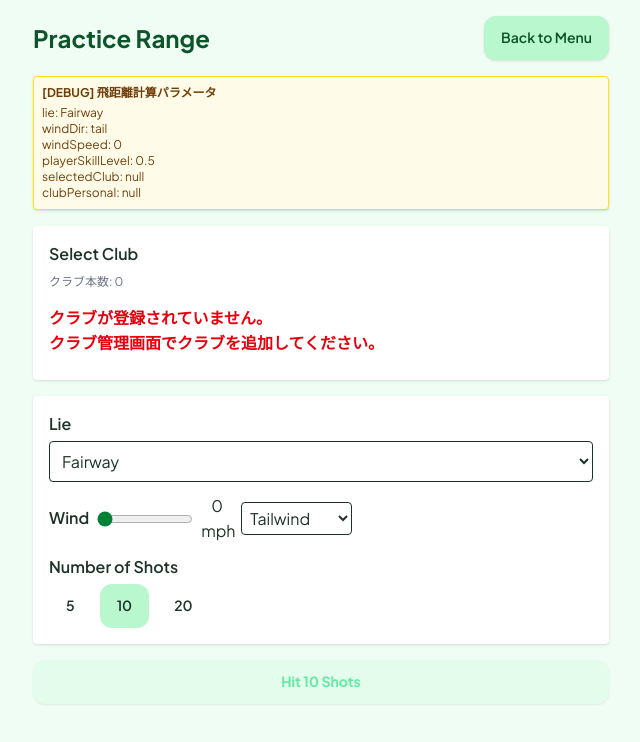
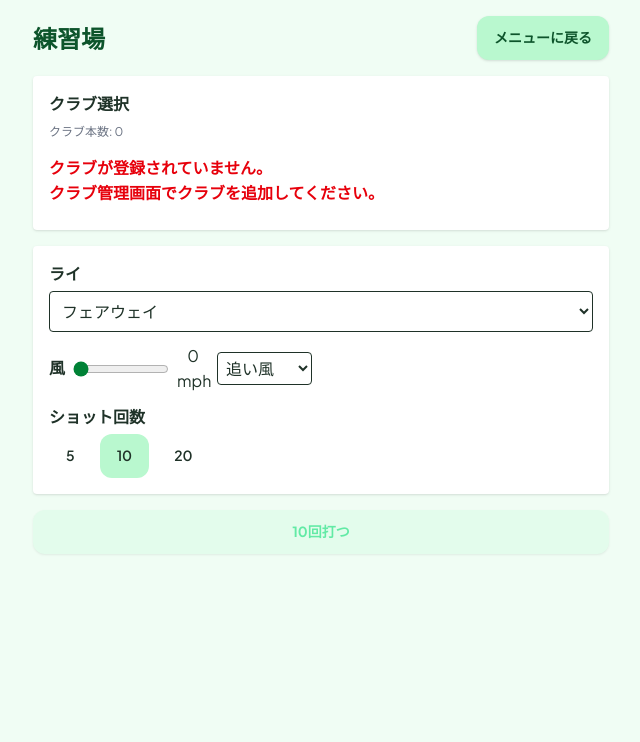
Before and after one commit to Zaku27/MyGolfClubs, a React (Vite) app: page /range in a window 1280 px wide. Shown: the top 742 px of the page, without its empty margins (319-959 px from the left). Built offline with nearby package versions, Linux system fonts and the light colour scheme.

Commit message:
飛距離共通化その2

```diff
--- a/src/pages/RangeScreen.tsx
+++ b/src/pages/RangeScreen.tsx
@@ -1,7 +1,19 @@
-import { useState } from 'react';
+import { useState, useEffect } from 'react';
+
+// ShotQualityのラベルを返す関数
+function shotQualityLabel(q: any) {
+  switch (q) {
+    case 'excellent': return '会心';
+    case 'good': return 'ナイス';
+    case 'average': return '普通';
+    case 'poor': return 'ミス気味';
+    case 'mishit': return 'ミス';
+    default: return '-';
+  }
+}
 import { useClubStore } from '../store/clubStore';
 import { calculateEffectiveSuccessRate } from '../utils/clubUtils';
-import { simulateShot } from '../utils/shotSimulation';
+import { simulateShot, fetchPlayerSkillLevelFromPersonalData } from '../utils/shotSimulation';
 import { rangeAutoCalibrate } from '../utils/rangeUtils';
 
 const LIE_OPTIONS = [
@@ -28,6 +40,7 @@ const outcomeColor = (outcome: string) => {
 export default function RangeScreen() {
   const { clubs, personalData } = useClubStore();
   // const { playerSkillLevel } = useGameStore();
+  const [playerSkillLevel, setPlayerSkillLevel] = useState<number>(0.5);
   const [selectedClubId, setSelectedClubId] = useState<string>('');
   const [lie, setLie] = useState<string>('Fairway');
   const [windSpeed, setWindSpeed] = useState<number>(0);
@@ -56,8 +69,10 @@ export default function RangeScreen() {
   };
   const simClub = toSimClub(selectedClub);
   const clubPersonal = simClub && simClub.id !== undefined ? personalData[simClub.id] : null;
-  // スキルレベルを個人データから取得（なければ0.5）
-  const playerSkillLevel = 0.5;
+  // 初回ロード時に個人データからスキルレベルを取得
+  useEffect(() => {
+    fetchPlayerSkillLevelFromPersonalData().then(setPlayerSkillLevel);
+  }, []);
   const effectiveSuccess = simClub && clubPersonal
     ? calculateEffectiveSuccessRate({ ...simClub, id: Number(simClub.id) }, clubPersonal, playerSkillLevel)
     : null;
@@ -66,8 +81,7 @@ export default function RangeScreen() {
     if (!simClub) return;
     setIsSimulating(true);
     const shotResults = [];
-    // デバッグ用: 各ショットの途中計算値を格納
-    const debugShots = [];
+    //
     for (let i = 0; i < numShots; i++) {
       const club = simClub;
       // lieをLieTypeに変換
@@ -91,19 +105,11 @@ export default function RangeScreen() {
       const riskLevel = "normal";
       const options = { personalData: clubPersonal ?? undefined, playerSkillLevel };
       const shotResult = simulateShot(club, context, riskLevel, options);
-      debugShots.push({
-        i,
-        actualDistance: shotResult.distanceHit,
-        shotQuality: shotResult.shotQuality,
-        effectiveRate: shotResult.effectiveSuccessRate,
-        isGoodShot: shotResult.wasSuccessful,
-        penalty: shotResult.penalty,
-      });
+
       shotResults.push(shotResult);
     }
     setResults(shotResults);
-    // デバッグ用: 計算途中値をstateに保存
-    setDebugShots(debugShots);
+    //
     // Summary
     const distances = shotResults.map((r) => r.distanceHit);
     const avg = distances.reduce((a, b) => a + b, 0) / distances.length;
@@ -122,63 +128,24 @@ export default function RangeScreen() {
     setCalibrated(true);
   };
 
-  // デバッグ用: 計算途中値state
-  const [debugShots, setDebugShots] = useState<any[]>([]);
+
 
   return (
     <div className="min-h-screen bg-green-50 flex flex-col items-center py-4 px-2">
       {/* Header */}
       <div className="w-full max-w-xl flex items-center justify-between mb-4">
-        <h1 className="text-2xl font-bold text-green-900">Practice Range</h1>
+        <h1 className="text-2xl font-bold text-green-900">練習場</h1>
         <button
           className="bg-green-200 hover:bg-green-300 text-green-900 rounded px-4 py-2 font-semibold shadow"
           onClick={() => window.history.back()}
         >
-          Back to Menu
+          メニューに戻る
         </button>
       </div>
 
-      {/* Debug Parameters */}
-      {debugShots.length > 0 && (
-        <div className="w-full max-w-xl bg-yellow-100 border border-yellow-400 rounded shadow p-2 mb-4 text-xs text-yellow-900">
-          <div className="font-bold mb-1">[DEBUG] 飛距離計算 途中値</div>
-          <table className="text-[10px]">
-            <thead>
-              <tr>
-                <th>#</th>
-                <th>actual</th>
-                <th>shotQ</th>
-                <th>effRate</th>
-                <th>isGood</th>
-                <th>penalty</th>
-              </tr>
-            </thead>
-            <tbody>
-              {debugShots.map((d) => (
-                <tr key={d.i}>
-                  <td>{d.i+1}</td>
-                  <td>{d.actualDistance}</td>
-                  <td>{d.shotQuality}</td>
-                  <td>{d.effectiveRate}</td>
-                  <td>{d.isGoodShot ? '○' : ''}</td>
-                  <td>{d.penalty ? 'P' : ''}</td>
-                </tr>
-              ))}
-            </tbody>
-          </table>
-        </div>
-      )}
-      <div className="w-full max-w-xl bg-yellow-50 border border-yellow-300 rounded shadow p-2 mb-4 text-xs text-yellow-900">
-        <div className="font-bold mb-1">[DEBUG] 飛距離計算パラメータ</div>
-        <div>lie: {String(lie)}</div>
-        <div>windDir: {String(windDir)}</div>
-        <div>windSpeed: {String(windSpeed)}</div>
-        <div>playerSkillLevel: {String(playerSkillLevel)}</div>
-        <div>selectedClub: {selectedClub ? JSON.stringify(selectedClub) : 'null'}</div>
-        <div>clubPersonal: {clubPersonal ? JSON.stringify(clubPersonal) : 'null'}</div>
-      </div>
+
       <div className="w-full max-w-xl bg-white rounded shadow p-4 mb-4">
-        <label className="block font-semibold mb-2">Select Club</label>
+        <label className="block font-semibold mb-2">クラブ選択</label>
         <div className="mb-2 text-xs text-gray-500">クラブ本数: {clubs.length}</div>
         {clubs.length === 0 ? (
           <div className="text-red-600 font-bold py-2">クラブが登録されていません。<br/>クラブ管理画面でクラブを追加してください。</div>
@@ -189,7 +156,7 @@ export default function RangeScreen() {
               value={selectedClubId}
               onChange={(e) => setSelectedClubId(e.target.value)}
             >
-              <option value="">-- Choose a club --</option>
+              <option value="">-- クラブを選択 --</option>
               {clubs.map((club) => (
                 <option key={club.id} value={club.id}>
                   {club.name} ({club.number})
@@ -199,8 +166,8 @@ export default function RangeScreen() {
             {selectedClub && (
               <div className="flex flex-col sm:flex-row sm:items-center gap-2 text-green-900 text-sm">
                 <span className="font-bold">{selectedClub.name}</span>
-                <span>Avg: {simClub?.avgDistance ?? '-'} yd</span>
-                <span>Success: {effectiveSuccess ? (effectiveSuccess * 100).toFixed(1) : '--'}%</span>
+                <span>平均: {simClub?.avgDistance ?? '-'} yd</span>
+                <span>成功率: {effectiveSuccess ? (effectiveSuccess * 100).toFixed(1) : '--'}%</span>
               </div>
             )}
           </>
@@ -210,19 +177,19 @@ export default function RangeScreen() {
       {/* Conditions Panel */}
       <div className="w-full max-w-xl bg-white rounded shadow p-4 mb-4 flex flex-col gap-3">
         <div>
-          <label className="block font-semibold mb-1">Lie</label>
+          <label className="block font-semibold mb-1">ライ</label>
           <select
             className="w-full border rounded p-2"
             value={lie}
             onChange={(e) => setLie(e.target.value)}
           >
             {LIE_OPTIONS.map((l) => (
-              <option key={l} value={l}>{l}</option>
+              <option key={l} value={l}>{l === 'Fairway' ? 'フェアウェイ' : l === 'Rough' ? 'ラフ' : l === 'Light Rough' ? 'セミラフ' : l === 'Bunker' ? 'バンカー' : l === 'Green' ? 'グリーン' : l}</option>
             ))}
           </select>
         </div>
         <div className="flex gap-2 items-center">
-          <label className="font-semibold">Wind</label>
+          <label className="font-semibold">風</label>
           <input
             type="range"
             min={0}
@@ -238,12 +205,12 @@ export default function RangeScreen() {
             onChange={(e) => setWindDir(e.target.value)}
           >
             {WIND_DIRECTIONS.map((d) => (
-              <option key={d.value} value={d.value}>{d.label}</option>
+              <option key={d.value} value={d.value}>{d.label === 'Tailwind' ? '追い風' : d.label === 'Headwind' ? '向かい風' : d.label === 'Crosswind' ? '横風' : d.label}</option>
             ))}
           </select>
         </div>
         <div>
-          <label className="block font-semibold mb-1">Number of Shots</label>
+          <label className="block font-semibold mb-1">ショット回数</label>
           <div className="flex gap-2">
             {SHOT_COUNTS.map((n) => (
               <button
@@ -264,26 +231,26 @@ export default function RangeScreen() {
         disabled={!selectedClub || isSimulating}
         onClick={handleSimulate}
       >
-        {isSimulating ? 'Simulating...' : `Hit ${numShots} Shots`}
+        {isSimulating ? 'シミュレーション中...' : `${numShots}回打つ`}
       </button>
 
       {/* Results Section */}
       {results.length > 0 && (
         <div className="w-full max-w-xl bg-white rounded shadow p-4 mb-4">
           <div className="mb-2 flex flex-col sm:flex-row sm:items-center gap-2">
-            <span className="font-bold text-green-900">Session Summary:</span>
-            <span>Avg: {summary.avg.toFixed(1)} yd</span>
-            <span>Success: {(summary.success * 100).toFixed(1)}%</span>
-            <span>Dispersion: {summary.std.toFixed(1)} yd</span>
+            <span className="font-bold text-green-900">セッション結果:</span>
+            <span>平均: {summary.avg.toFixed(1)} yd</span>
+            <span>成功率: {(summary.success * 100).toFixed(1)}%</span>
+            <span>ばらつき: {summary.std.toFixed(1)} yd</span>
           </div>
           <div className="overflow-x-auto">
             <table className="min-w-full text-sm">
               <thead>
                 <tr className="bg-green-100">
                   <th className="px-2 py-1">#</th>
-                  <th className="px-2 py-1">Distance</th>
-                  <th className="px-2 py-1">Outcome</th>
-                  <th className="px-2 py-1">Note</th>
+                  <th className="px-2 py-1">飛距離</th>
+                  <th className="px-2 py-1">結果 (ShotQ)</th>
+                  <th className="px-2 py-1">メモ</th>
                 </tr>
               </thead>
               <tbody>
@@ -291,9 +258,16 @@ export default function RangeScreen() {
                   <tr key={i} className="border-b last:border-0">
                     <td className="px-2 py-1 text-center">{i + 1}</td>
                     <td className="px-2 py-1 text-center">{r.distanceHit.toFixed(1)}</td>
-                    <td className={`px-2 py-1 text-center font-bold ${outcomeColor(r.outcome)}`}>{r.outcome}</td>
+                    <td className={`px-2 py-1 text-center font-bold ${outcomeColor(r.outcome)}`}>{r.outcome} <span className="font-normal text-xs">{
+                      typeof r.shotQuality === 'number'
+                        ? `(${r.shotQuality.toFixed(2)})`
+                        : r.shotQuality
+                          ? `(${shotQualityLabel(r.shotQuality)})`
+                          : ''
+                    }</span></td>
                     <td className="px-2 py-1">{r.note || ''}</td>
                   </tr>
+
                 ))}
               </tbody>
             </table>
@@ -309,11 +283,11 @@ export default function RangeScreen() {
             disabled={calibrated}
             onClick={handleCalibrate}
           >
-            Update my personal data with this session
+            このセッションでパーソナルデータを更新
           </button>
           {calibrated && (
             <span className="mt-2 text-green-800 font-semibold text-sm text-center">
-              Personal data updated. Your {selectedClub?.name} miss rate is now more realistic.
+              パーソナルデータを更新しました。{selectedClub?.name}のミス率がより現実的になりました。
             </span>
           )}
         </div>
```
Also changed, not shown: src/utils/shotSimulation.ts (+13 -0 lines).
